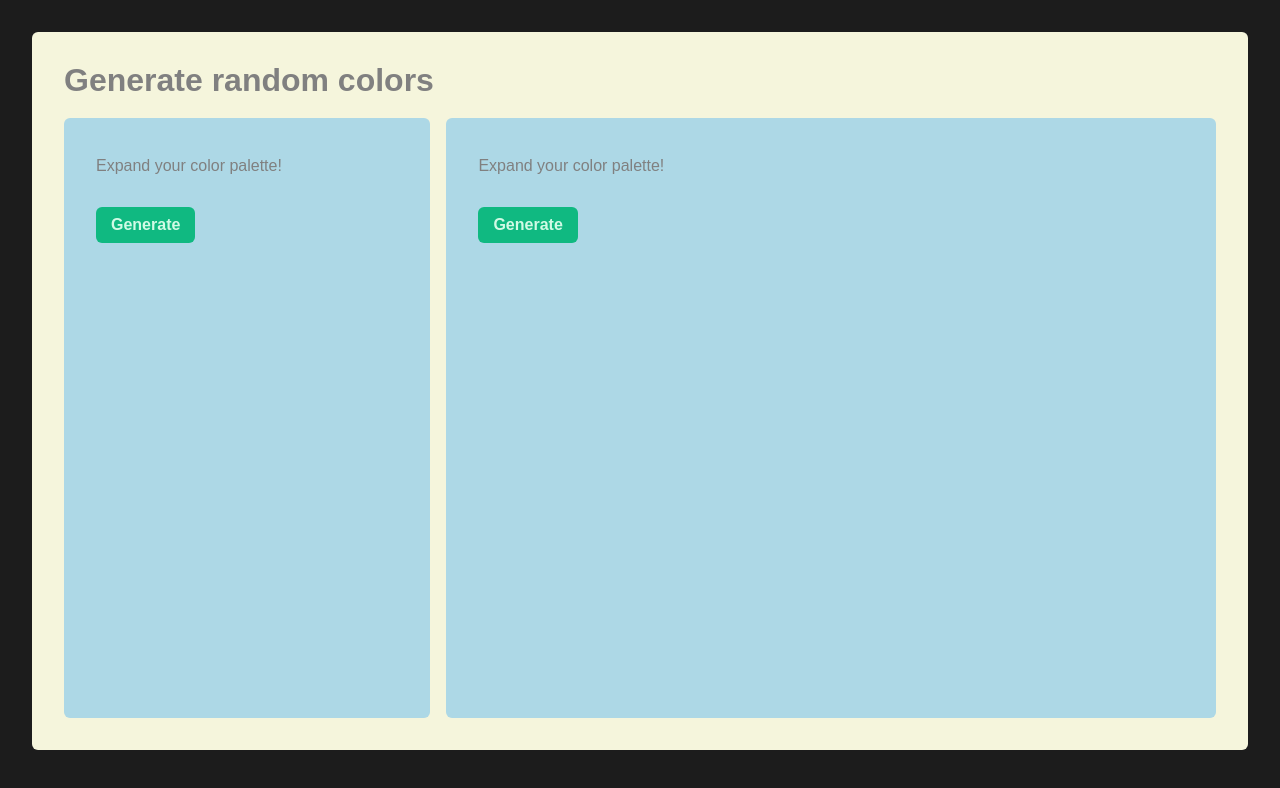
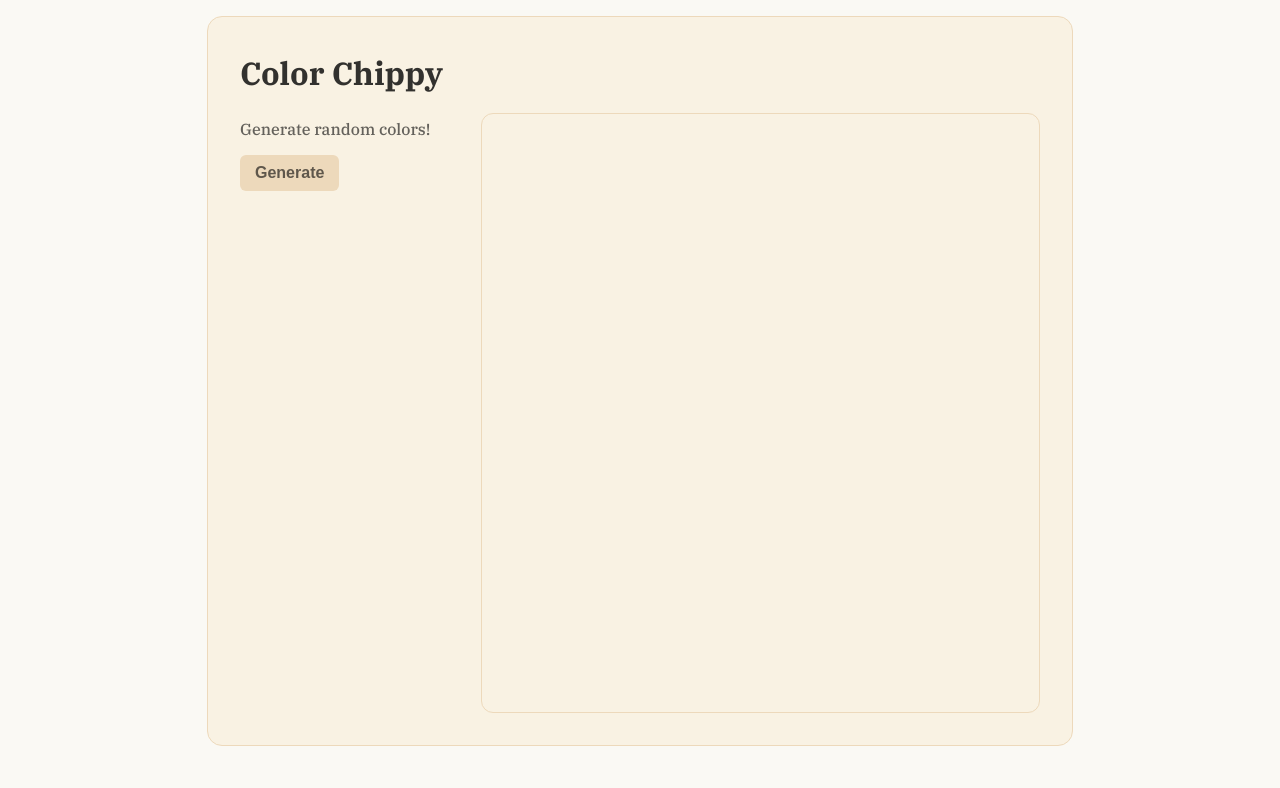
Before and after one commit to micha3l-e/color-gen, a plain HTML site: page index.html in a window 1280 px wide. Drawn offline with Linux system fonts and the light colour scheme; a web font is replaced by a local one.

Commit message:
update style

```diff
--- a/index.html
+++ b/index.html
@@ -5,18 +5,22 @@
     <meta name="viewport" content="width=device-width, initial-scale=1.0">
     <title>Color Generator</title>
     <link rel="stylesheet" href="styles.css">
+    <link rel="preconnect" href="https://fonts.googleapis.com">
+    <link rel="preconnect" href="https://fonts.gstatic.com" crossorigin>
+    <link
+        href="https://fonts.googleapis.com/css2?family=IBM+Plex+Serif:ital,wght@0,400;0,500;0,600;0,700;1,400;1,500;1,600;1,700&family=Mozilla+Headline:wght@200..700&display=swap"
+        rel="stylesheet">
 </head>
 <body>
     <div class="main-container">
-        <h1>Generate random colors</h1>
+        <h1>Color Chippy</h1>
         <div class="row">
             <div class="interface-container">
-                <p>Expand your color palette! </p>
+                <p>Generate random colors!</p>
                 <button>Generate</button>
             </div>
             <div class="gen-container">
-                <p>Expand your color palette! </p>
-                <button>Generate</button>
+
             </div>
         </div>
 
--- a/index.js
+++ /dev/null
@@ -1,2 +0,0 @@
-const characters = ["A","B","C","D","E","F","G","H","I","J","K","L","M","N","O","P","Q","R","S","T","U","V","W","X","Y","Z","a","b","c","d","e","f","g","h","i","j","k","l","m","n","o","p","q","r","s","t","u","v","w","x","y","z", "0", "1", "2", "3", "4", "5", "6", "7", "8", "9","~","`","!","@","#","$","%","^","&","*","(",")","_","-","+","=","{","[","}","]",",","|",":",";","<",">",".","?",
-"/"];
--- a/styles.css
+++ b/styles.css
@@ -3,23 +3,26 @@ html {
 }
 
 body {
-    margin: 0;
     display: flex;
+    margin: 0 1rem;
+    padding: 0 2rem;
+    align-items: center;
     flex-direction: column;
-    background: #1c1c1c;
-    font-family:  Arial, sans-serif;
+    background: #faf9f4;
+    font-family: "IBM Plex Serif";
 }
 
 .main-container {
     display: flex;
     flex-direction: column;
-    background-color: beige;
-    color: gray;
-    margin: 2rem;
-    padding: 2rem 2rem;
-    border-radius: 6px;
-    gap: 1rem;
-    max-width: 1300px;
+    background-color: #f9f2e3;
+    border: 1px solid #edd9bb;
+    color: rgba(0, 0, 0, .8);
+    margin: 1rem;
+    padding: 2rem;
+    border-radius: 15px;
+    max-width: 800px;
+    width: 100%;
 }
 
 .row {
@@ -31,46 +34,46 @@ body {
 }
 
 .interface-container, .gen-container {
-    padding: 2rem;
-    background-color: lightblue;
     height: auto;
-    border-radius: 6px;
+    border-radius: 12px;
 }
 
  .gen-container {
+    padding: 1rem;
     width: 70%;
+    border: 1px solid #edd9bb;
 }
 
 .interface-container {
     width: 30%;
+
 }
 
 button {
-    margin-top: 1rem;
     border: none;
     padding: 9px 15px 9px 15px;
     border-radius: 6px;
     width: fit-content;
-    background-color: #10B981;
-    color: #D1FAE5;
+    background-color: #edd9bb;
+    color: rgba(0, 0, 0, .6);
     font-weight: 600;
     font-size: 1rem;
 }
 
 button:hover {
-    background-color: #D1FAE5;
-    color: #10B981;
+    background-color: #e1c499;
 }
 
 h1 {
     font-size: 2rem;
-    margin: 0 0 .4rem 0;
-    line-height: 1;
-    font-weight: 600;
+    margin: 0 0 1rem 0;
+    line-height: 1.5;
+    font-weight: 700;
 }
 
 p {
     margin-top: .4rem;
     font-weight: 500;
     font-size: 1rem;
+    color: rgba(0, 0, 0, .6);
 }
```
